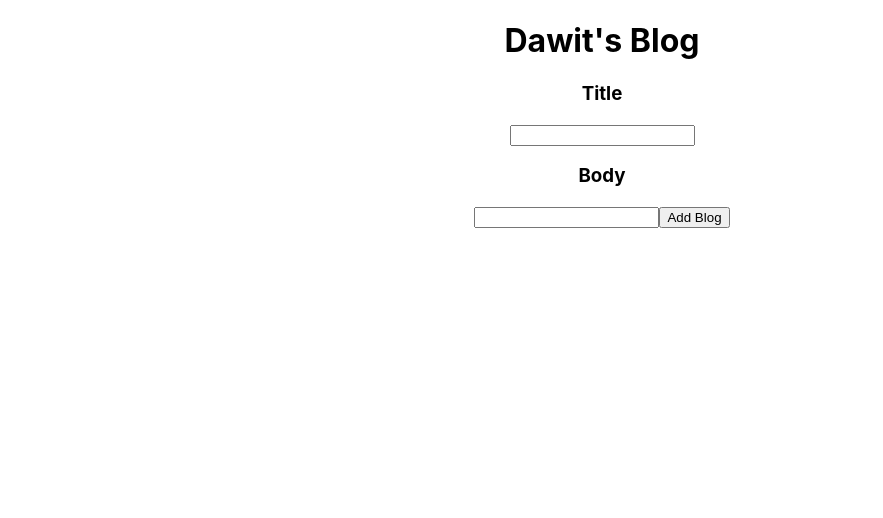
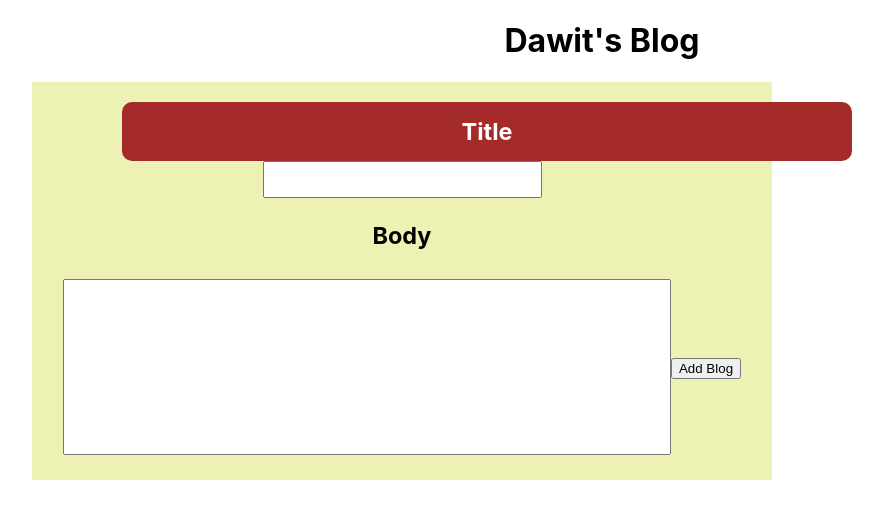
Before and after one commit to davedawita/dawit-blog, a React (Create React App) app: page /new in a window 1280 px wide. Shown: the top 518 px of the page, without its empty margins (38-921 px from the left). Built offline with nearby package versions, Linux system fonts and the light colour scheme; no server answers.

Commit message:
App.css edited

```diff
--- a/src/App.css
+++ b/src/App.css
@@ -2,37 +2,31 @@
   text-align: center;
 }
 
-.App-logo {
-  height: 40vmin;
-  pointer-events: none;
+.EditTitle{
+  background-color: brown;
+  padding: 15px;
+  width: 700px;
+  border-radius: 10px;
+  color:white;
+  margin: 0 10px 0 70px;
 }
 
-@media (prefers-reduced-motion: no-preference) {
-  .App-logo {
-    animation: App-logo-spin infinite 20s linear;
-  }
+.input{
+  font-size: 20px;
+  padding: 5px;
 }
 
-.App-header {
-  background-color: #282c34;
-  min-height: 100vh;
-  display: flex;
-  flex-direction: column;
-  align-items: center;
-  justify-content: center;
-  font-size: calc(10px + 2vmin);
-  color: white;
+.Form {
+  background-color: rgb(237, 241, 179);
+  margin: 20px 10px 0 70px;
+  padding: 20px;
+  width: 700px;
+  font-size: 20px;
 }
 
-.App-link {
-  color: #61dafb;
+.Desc {
+  width: 600px;
+  height: 170px;
+  font-size: 20px;
+  margin: 5px 0 5px 0;
 }
-
-@keyframes App-logo-spin {
-  from {
-    transform: rotate(0deg);
-  }
-  to {
-    transform: rotate(360deg);
-  }
-}
--- a/src/pages/Form.js
+++ b/src/pages/Form.js
@@ -1,8 +1,5 @@
 import {useMemo, useState} from 'react'
 import {useNavigate, useParams} from 'react-router-dom'
-
-
-
 
 const Form = (props) => {
 
@@ -38,9 +35,9 @@ const Form = (props) => {
     navigate('/')      //To go back to the home page.
   }
   return (
-    <form onSubmit={handleSubmission}>
-      <h3>Title</h3>
-      <input
+    <form onSubmit={handleSubmission} className='Form'>
+      <h3 className = 'EditTitle'>Title</h3>
+      <input className='input'
         type='text'
         onChange={handleChange}
         value={formData.Title}
@@ -48,7 +45,7 @@ const Form = (props) => {
       />
 
       <h3>Body</h3>
-      <input
+      <input className='Desc'
         type='text'
         onChange={handleChange}
         value={formData.Body}
```
